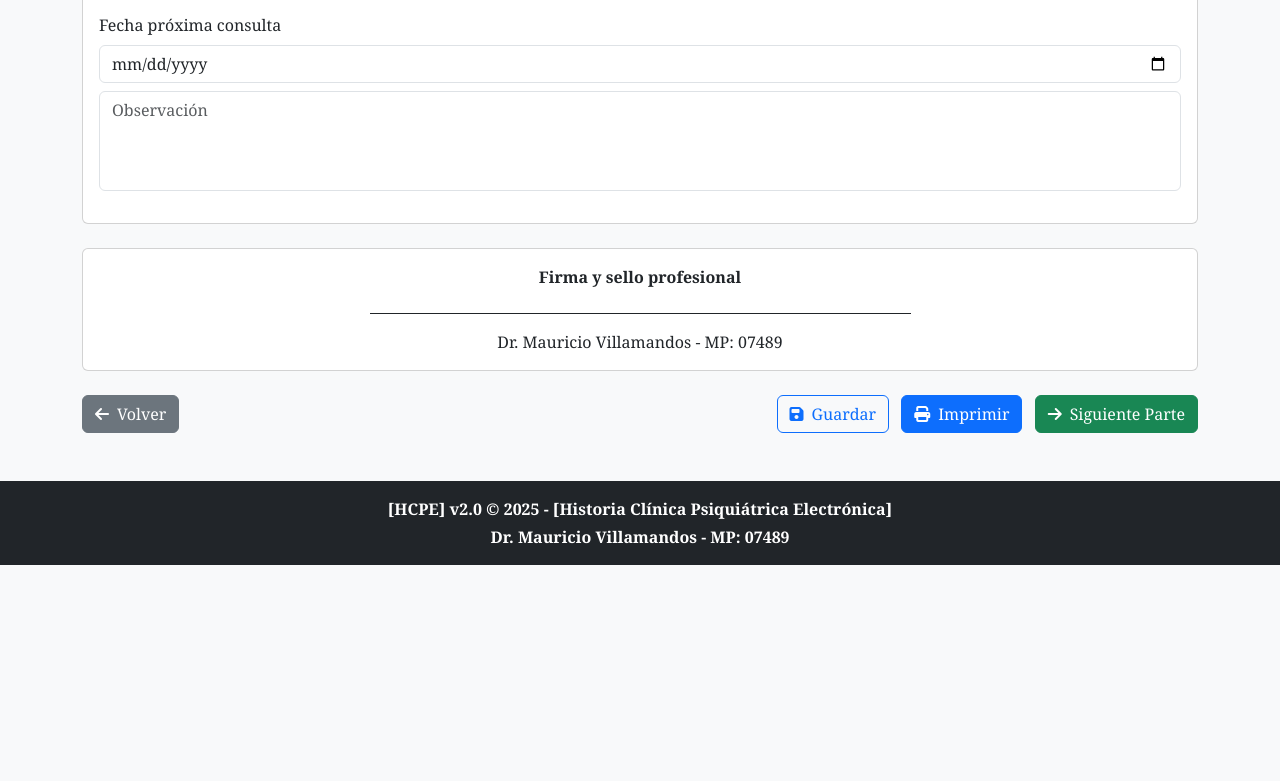
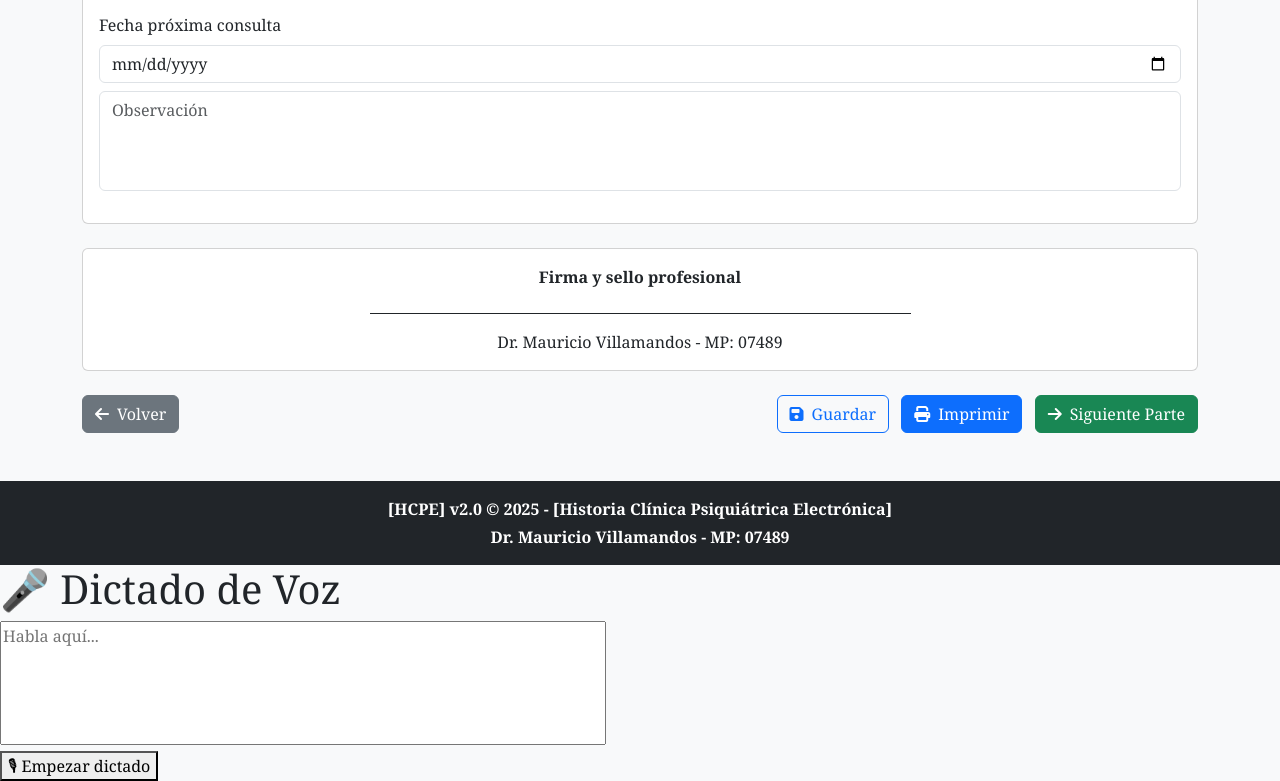
Before and after one commit to psicodinamyc/web, a plain HTML site: page hcpe.html in a window 1280 px wide. Shown: the part 2515-3296 px from the top of the page. Before the commit the page ends 3080 px from the top, so only its background shows below. Drawn offline with nearby package versions, Linux system fonts and the light colour scheme; a web font is replaced by a local one.

Commit message:
Update hcpe.html

```diff
--- a/hcpe.html
+++ b/hcpe.html
@@ -383,6 +383,43 @@
     <!-- docx and FileSaver libraries -->
     <script src="https://unpkg.com/docx@7.8.2/build/index.js"></script>
     <script src="https://cdnjs.cloudflare.com/ajax/libs/FileSaver.js/2.0.5/FileSaver.min.js"></script>
+    <h1>🎤 Dictado de Voz</h1>
+  <textarea id="salida" rows="5" cols="60" placeholder="Habla aquí..."></textarea><br>
+  <button onclick="empezarDictado()">🎙 Empezar dictado</button>
+
+  <script>
+    function empezarDictado() {
+      const campo = document.getElementById("salida");
+      const Reconocimiento = window.SpeechRecognition || window.webkitSpeechRecognition;
+
+      if (!Reconocimiento) {
+        alert("Tu navegador no soporta reconocimiento de voz.");
+        return;
+      }
+
+      const reconocimiento = new Reconocimiento();
+      reconocimiento.lang = "es-AR";
+      reconocimiento.interimResults = false;
+      reconocimiento.maxAlternatives = 1;
+
+      reconocimiento.onstart = () => {
+        console.log("Escuchando...");
+      };
+
+      reconocimiento.onresult = (event) => {
+        const texto = event.results[0][0].transcript;
+        campo.value += texto + " ";
+      };
+
+      reconocimiento.onerror = (event) => {
+        console.error("Error de dictado:", event.error);
+        alert("Error: " + event.error);
+      };
+
+      reconocimiento.start();
+    }
+  </script>
+
     <!-- Custom JS -->
     <script src="/js/world_script.js"></script>
 </body>
```
